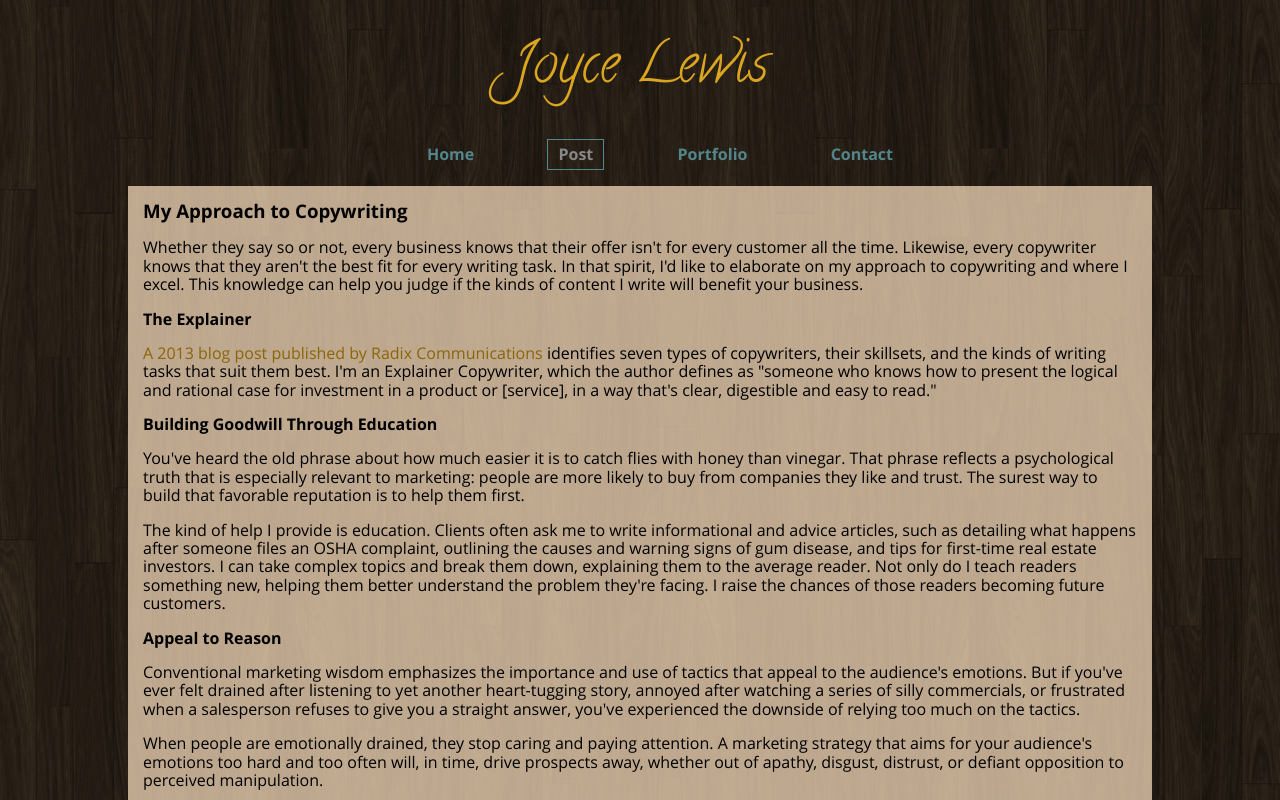
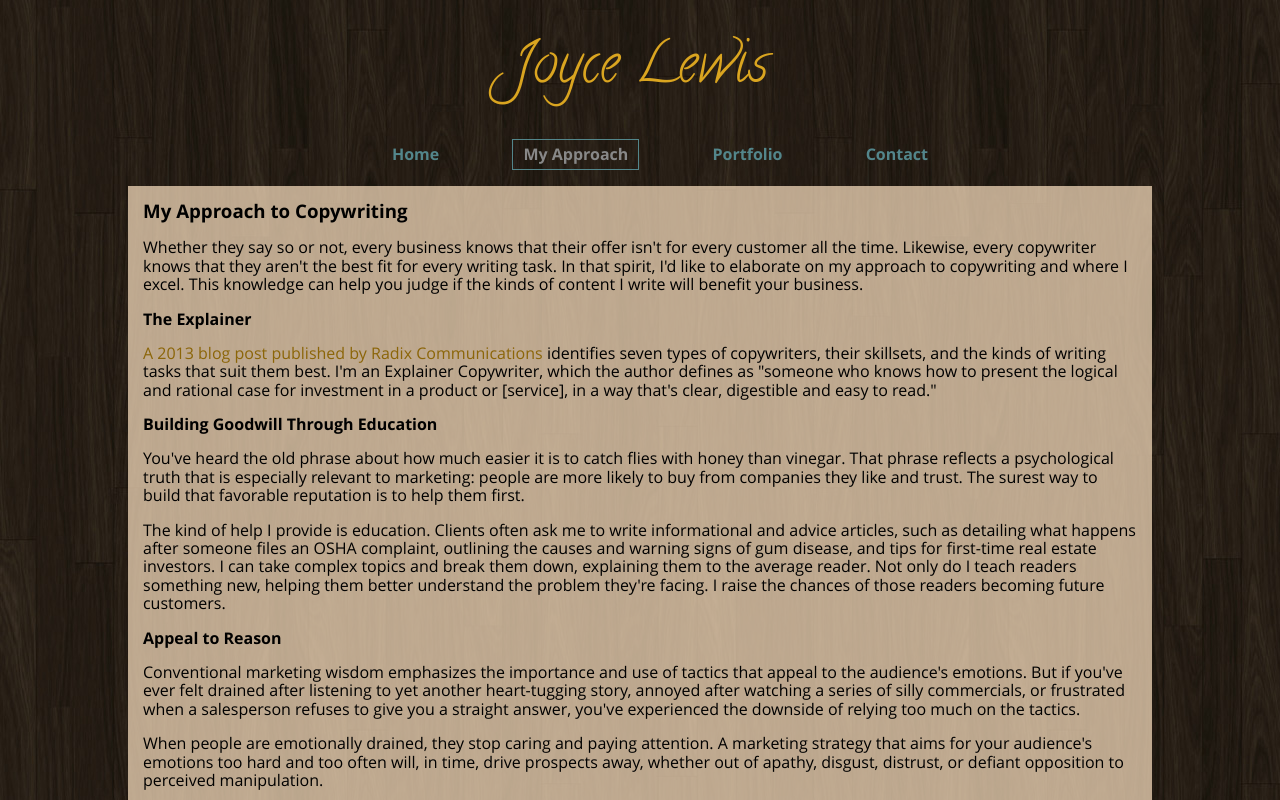
Before and after one commit to doublejay9/portfolio-website, a plain HTML site: page myapproach.html in a window 1280 px wide. Shown: the top 800 px of the page. Drawn offline with Linux system fonts and the light colour scheme; files whose address does not match are found by name.

Commit message:
change nav placeholder to "my approach"
change nav placeholder from "post" to "my approach"

```diff
--- a/myapproach.html
+++ b/myapproach.html
@@ -13,7 +13,7 @@
     <nav>
       <ul>
         <li><a href="index.html">Home</a></li>
-        <li class="active">Post</li>
+        <li class="active">My Approach</li>
         <li><a href="portfolio.html">Portfolio</a></li>
         <li><a href="contact.html">Contact</a></li>
       </ul>
```
